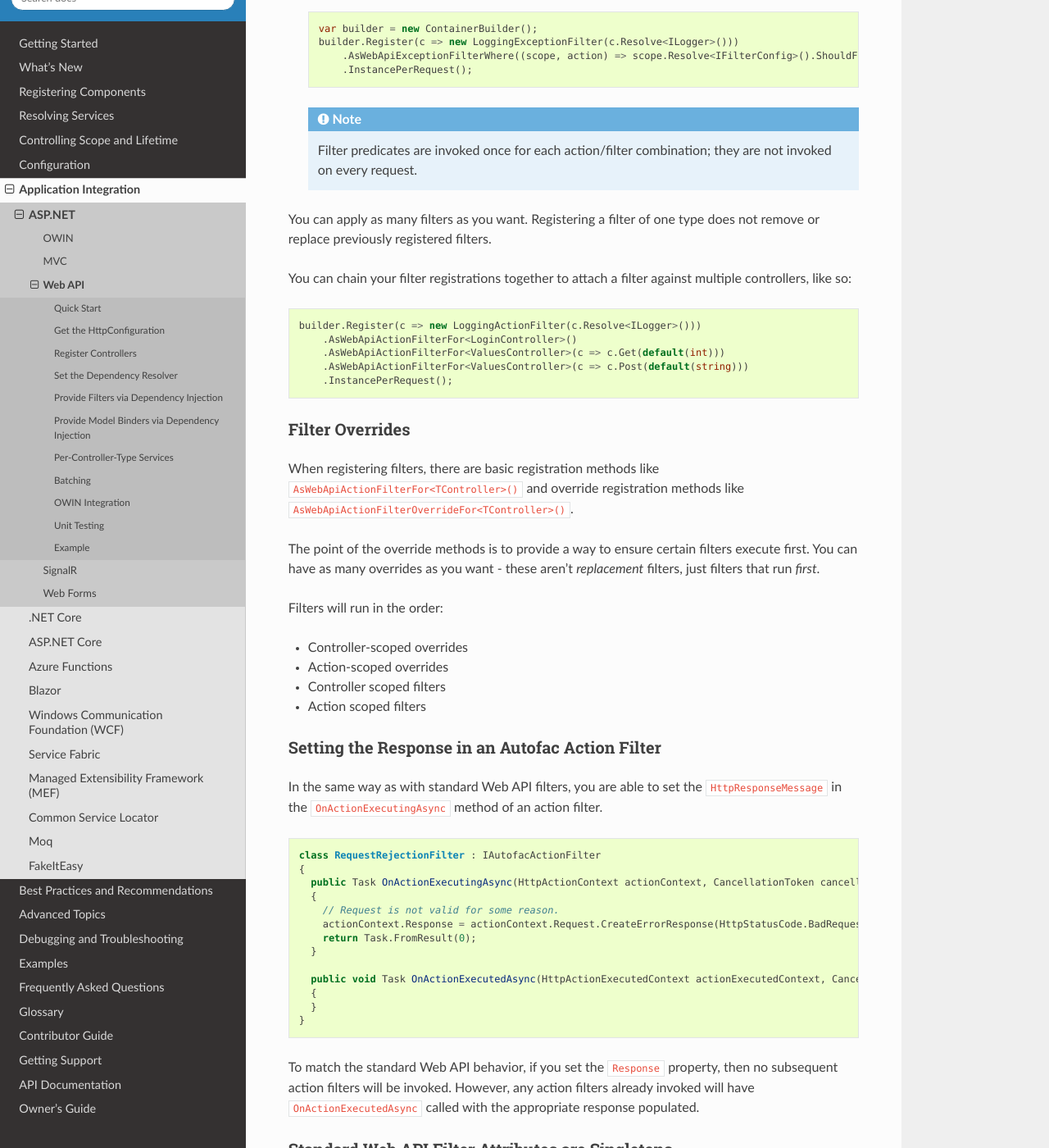
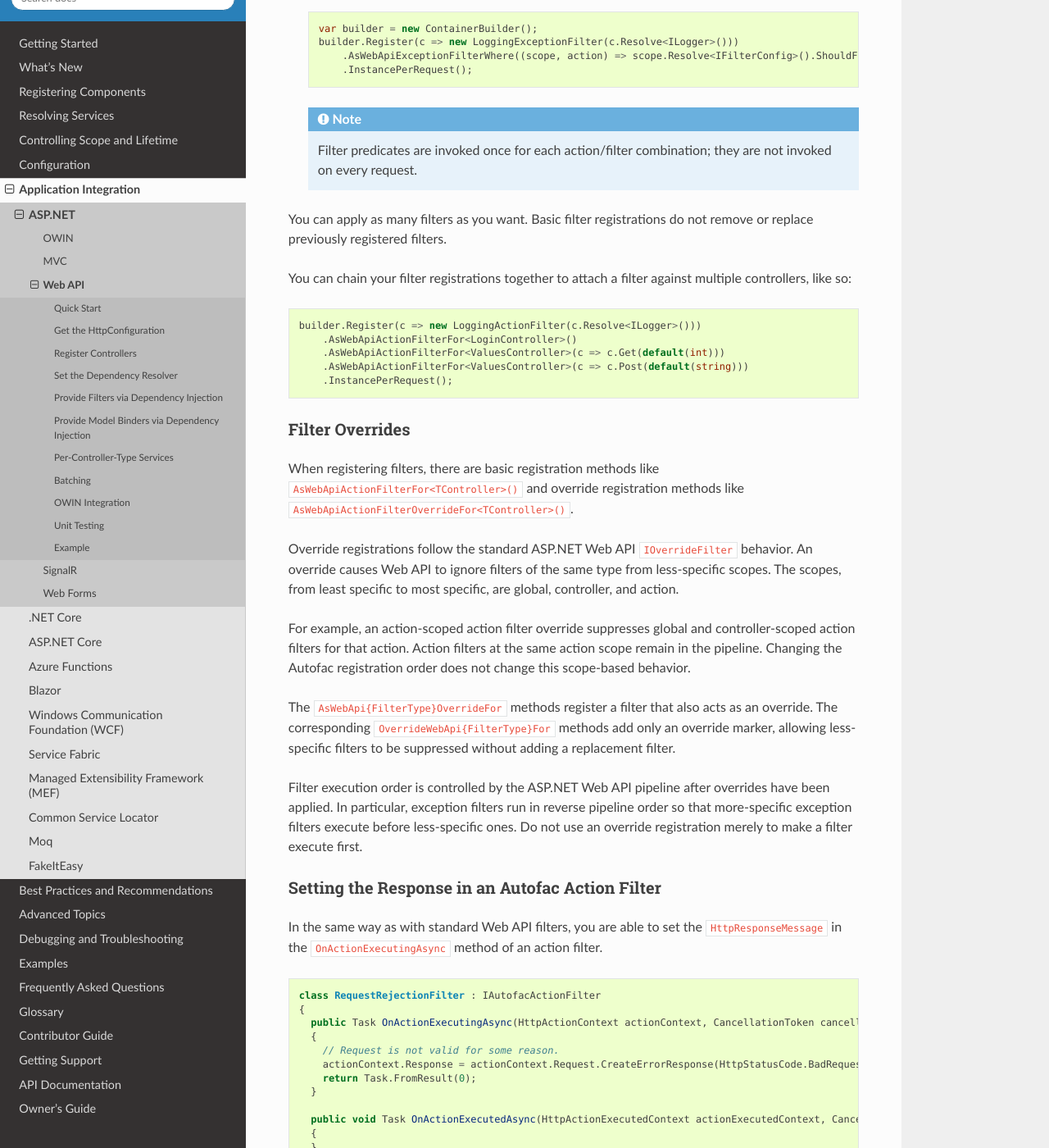
Before and after one commit to autofac/Documentation, a Sphinx documentation site: the page built from docs/integration/webapi.rst, in a window 1280 px wide and 1400 px high, scrolled down 6582 px. Shown: the whole window at 82% size. Built offline with Sphinx 7.4.7 and the Read the Docs theme 3.1.0, drawn with Linux system fonts in a browser that asks for light colours.

Commit message:
Clarify Web API filter override behavior

```diff
--- a/docs/integration/webapi.rst
+++ b/docs/integration/webapi.rst
@@ -272,7 +272,7 @@
 
     Filter predicates are invoked once for each action/filter combination; they are not invoked on every request.
 
-You can apply as many filters as you want. Registering a filter of one type does not remove or replace previously registered filters.
+You can apply as many filters as you want. Basic filter registrations do not remove or replace previously registered filters.
 
 You can chain your filter registrations together to attach a filter against multiple controllers, like so:
 
@@ -289,15 +289,19 @@
 When registering filters, there are basic registration methods like ``AsWebApiActionFilterFor<TController>()`` and override registration methods
 like ``AsWebApiActionFilterOverrideFor<TController>()``.
 
-The point of the override methods is to provide a way to ensure certain filters execute first.
-You can have as many overrides as you want - these aren't *replacement* filters, just filters that run *first*.
+Override registrations follow the standard ASP.NET Web API ``IOverrideFilter`` behavior. An override causes Web API to ignore filters of the
+same type from less-specific scopes. The scopes, from least specific to most specific, are global, controller, and action.
 
-Filters will run in the order:
+For example, an action-scoped action filter override suppresses global and controller-scoped action filters for that action. Action filters at
+the same action scope remain in the pipeline. Changing the Autofac registration order does not change this scope-based behavior.
 
-- Controller-scoped overrides
-- Action-scoped overrides
-- Controller scoped filters
-- Action scoped filters
+The ``AsWebApi{FilterType}OverrideFor`` methods register a filter that also acts as an override. The corresponding
+``OverrideWebApi{FilterType}For`` methods add only an override marker, allowing less-specific filters to be suppressed without adding a
+replacement filter.
+
+Filter execution order is controlled by the ASP.NET Web API pipeline after overrides have been applied. In particular, exception filters run
+in reverse pipeline order so that more-specific exception filters execute before less-specific ones. Do not use an override registration merely
+to make a filter execute first.
 
 Setting the Response in an Autofac Action Filter
 ------------------------------------------------
```
